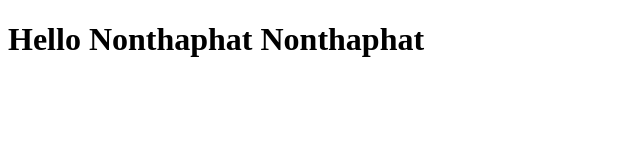
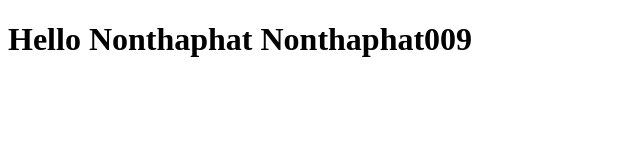
Before and after one commit to Nontap/test-project1, a plain HTML site: page index.html in a window 1280 px wide. Shown: the whole page, without its empty margins (0-640 px from the left). Drawn offline with Linux system fonts and the light colour scheme.

Commit message:
Update index.html

```diff
--- a/index.html
+++ b/index.html
@@ -6,6 +6,6 @@
     <title>Document</title>
 </head>
 <body>
-    <h1>Hello  Nonthaphat Nonthaphat</h1>
+    <h1>Hello  Nonthaphat Nonthaphat009</h1>
 </body>
 </html>
```
